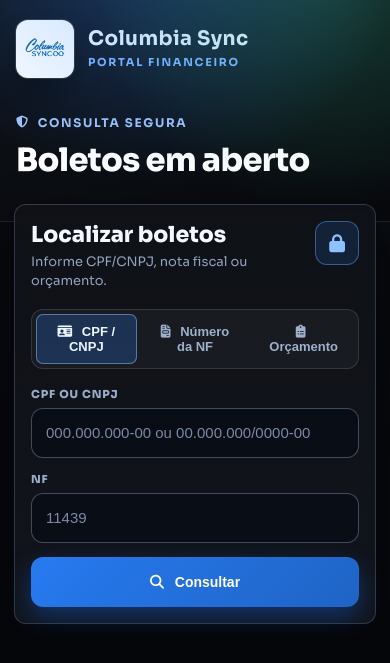
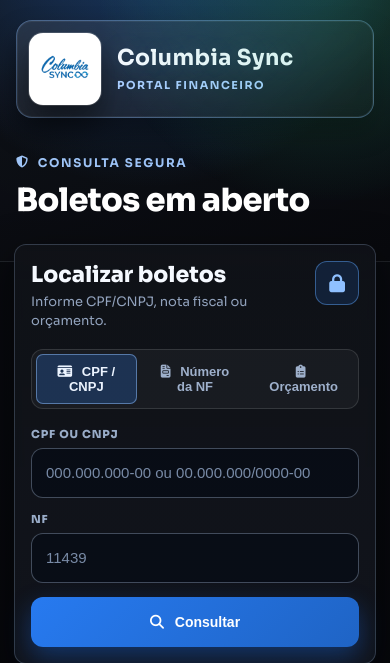
Before and after one commit to felipefazevedo24/conferencia_system, a Flask app: page /boletos in a window 390 px wide. Shown: the top 663 px of the page. Run offline with Flask 3, Linux system fonts and the light colour scheme; some libraries are stand-ins or nearby versions.

Commit message:
Highlight Columbia Sync logo in boleto portal hero

```diff
--- a/templates/consulta_boletos.html
+++ b/templates/consulta_boletos.html
@@ -88,34 +88,41 @@
     .brand {
       display: inline-flex;
       align-items: center;
-      gap: 14px;
+      gap: 16px;
       min-width: 0;
       text-decoration: none;
+      padding: 12px 16px;
+      border-radius: 16px;
+      background: linear-gradient(130deg, rgba(255,255,255,.09), rgba(255,255,255,.02));
+      border: 1px solid rgba(143, 192, 255, .36);
+      box-shadow: 0 14px 26px rgba(0,0,0,.35), inset 0 0 0 1px rgba(255,255,255,.06);
+      backdrop-filter: blur(8px);
     }
     .brand-logo {
-      width: 58px;
-      height: 58px;
-      border-radius: 12px;
+      width: 84px;
+      height: 84px;
+      border-radius: 14px;
       background: #fff;
-      padding: 6px;
+      padding: 8px;
       object-fit: contain;
-      box-shadow: 0 0 0 1px rgba(255,255,255,.15), 0 16px 24px rgba(0,0,0,.4);
+      box-shadow: 0 0 0 1px rgba(255,255,255,.15), 0 18px 28px rgba(0,0,0,.45);
     }
     .brand-text strong {
       display: block;
-      font-size: 20px;
+      font-size: clamp(24px, 2.4vw, 30px);
       line-height: 1;
       letter-spacing: .02em;
       color: #f4f8ff;
+      text-shadow: 0 0 22px rgba(143, 192, 255, .18);
     }
     .brand-text span {
       display: block;
-      margin-top: 6px;
-      color: #7fb6ff;
-      font-size: 11px;
+      margin-top: 9px;
+      color: #a9cdff;
+      font-size: 12px;
       font-weight: 700;
       text-transform: uppercase;
-      letter-spacing: .16em;
+      letter-spacing: .18em;
     }
     .hero-copy { max-width: 760px; }
     .eyebrow {
@@ -537,6 +544,21 @@
       .hero { padding: 20px 16px 44px; }
       .topbar { align-items: flex-start; margin-bottom: 32px; }
       .admin-link { display: none; }
+      .brand {
+        width: 100%;
+        padding: 12px;
+      }
+      .brand-logo {
+        width: 72px;
+        height: 72px;
+      }
+      .brand-text strong {
+        font-size: 22px;
+      }
+      .brand-text span {
+        font-size: 11px;
+        letter-spacing: .14em;
+      }
       .main { padding: 0 14px 34px; }
       .search-card, .results-section { padding: 16px; }
       .card-head { align-items: flex-start; }
```
